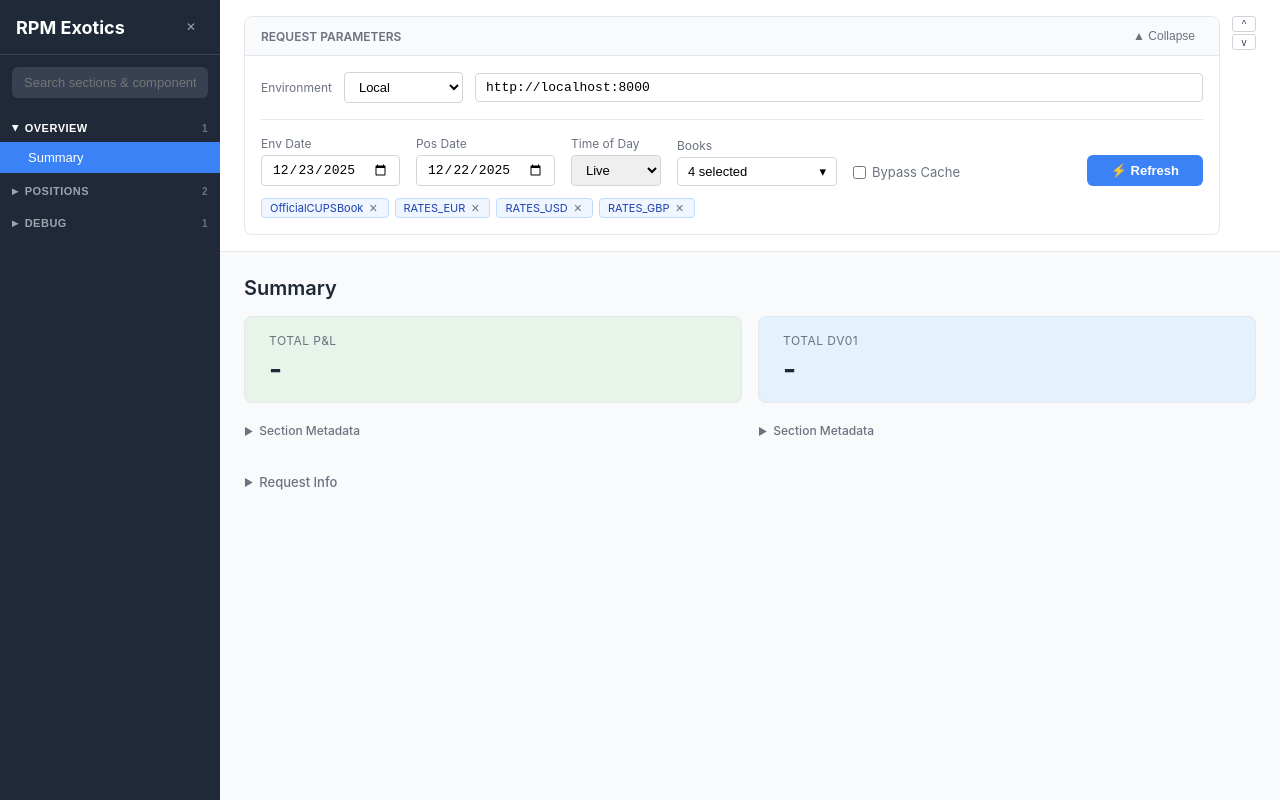
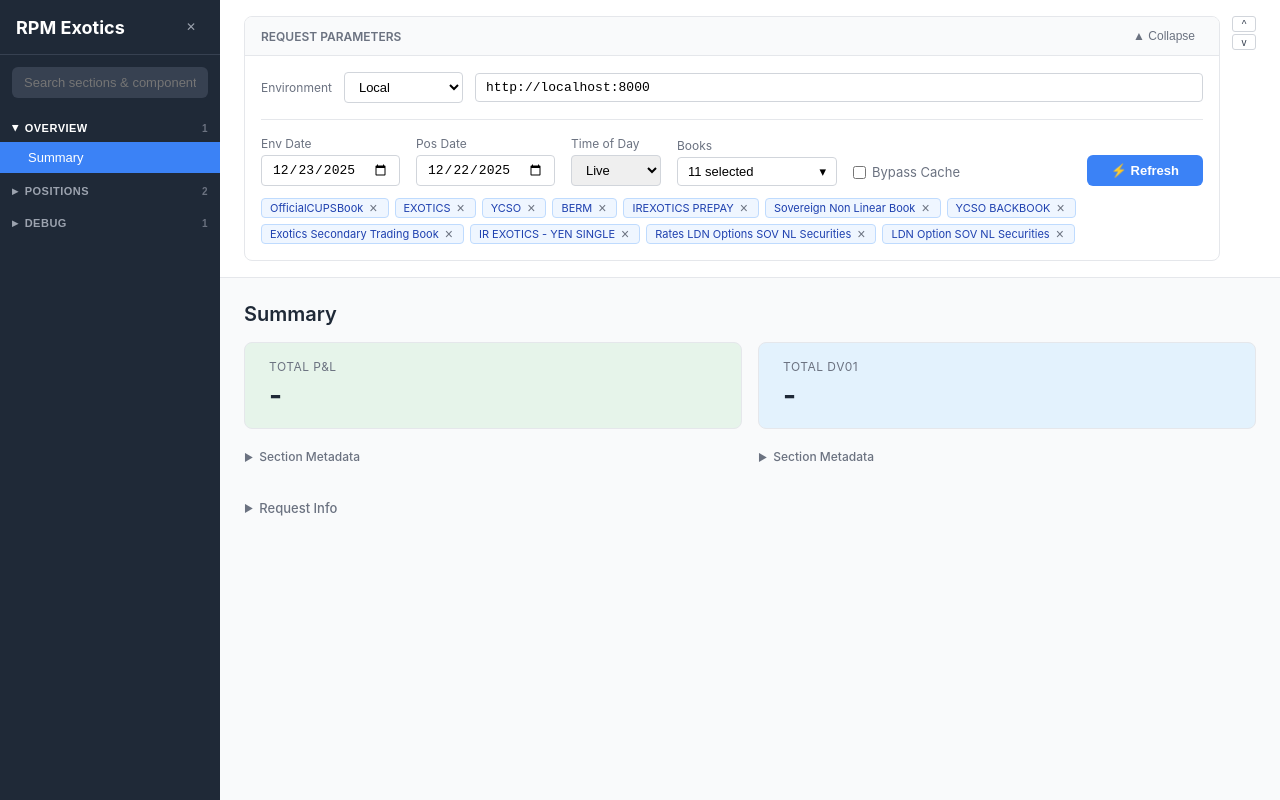
Before and after one commit to hawoot/rpm_exo, a React (Vite) app: page / in a window 1280 px wide. Built offline with nearby package versions, Linux system fonts and the light colour scheme; what ag-grid-community would draw is missing.

Commit message:
feat: Update available books and groups in ParamsForm and useData for consistency

```diff
--- a/src/components/forms/ParamsForm.tsx
+++ b/src/components/forms/ParamsForm.tsx
@@ -6,20 +6,37 @@ import { useState, useRef, useEffect } from 'react';
 import type { ParamsFormProps, TimeOfDay, EnvironmentConfig } from '../../types';
 
 const AVAILABLE_BOOKS: string[] = [
-  'OfficialCUPSBook',
-  'EXOTICS',
-  'RATES_EUR',
-  'RATES_USD',
-  'RATES_GBP',
-  'FX_SPOT',
-  'FX_OPTIONS',
-];
+    'OfficialCUPSBook',
+    'EXOTICS',
+    'YCSO',
+    'BERM',
+    'IREXOTICS MGMT',
+    'IREXOTICS PREPAY',
+    'Sovereign Non Linear Book',
+    'YCSO BACKBOOK',
+    'Exotics Secondary Trading Book',
+    'ISSUANCE_EXOTICS',
+    'IR EXOTICS - YEN SINGLE',
+    'CORRELATION GAMMA',
+    'Rates LDN Options SOV NL Securities',
+    'LDN Option SOV NL Securities',
+  ];
 
 const BOOK_GROUPS: Record<string, string[]> = {
-  Main: ['OfficialCUPSBook', 'RATES_EUR', 'RATES_USD', 'RATES_GBP'],
-  MGMT: ['OfficialCUPSBook'],
-  Rates: ['RATES_EUR', 'RATES_USD', 'RATES_GBP'],
-  FX: ['FX_SPOT', 'FX_OPTIONS'],
+  Main: [
+    'OfficialCUPSBook',
+    'EXOTICS',
+    'YCSO',
+    'BERM',
+    'IREXOTICS PREPAY',
+    'Sovereign Non Linear Book',
+    'YCSO BACKBOOK',
+    'Exotics Secondary Trading Book',
+    'IR EXOTICS - YEN SINGLE',
+    'Rates LDN Options SOV NL Securities',
+    'LDN Option SOV NL Securities',
+  ],
+  MGMT: ['IREXOTICS MGMT'],
   All: AVAILABLE_BOOKS,
 };
 
--- a/src/hooks/useData.ts
+++ b/src/hooks/useData.ts
@@ -40,7 +40,19 @@ const today = new Date();
 const DEFAULT_PARAMS: RequestParams = {
   env_date: formatDate(today),
   pos_date: formatDate(getPreviousWorkingDay(today)),
-  books: ['OfficialCUPSBook', 'RATES_EUR', 'RATES_USD', 'RATES_GBP'],
+  books: [
+    'OfficialCUPSBook',
+    'EXOTICS',
+    'YCSO',
+    'BERM',
+    'IREXOTICS PREPAY',
+    'Sovereign Non Linear Book',
+    'YCSO BACKBOOK',
+    'Exotics Secondary Trading Book',
+    'IR EXOTICS - YEN SINGLE',
+    'Rates LDN Options SOV NL Securities',
+    'LDN Option SOV NL Securities',
+  ],
   time_of_day: 'Live',
 };
 
```
